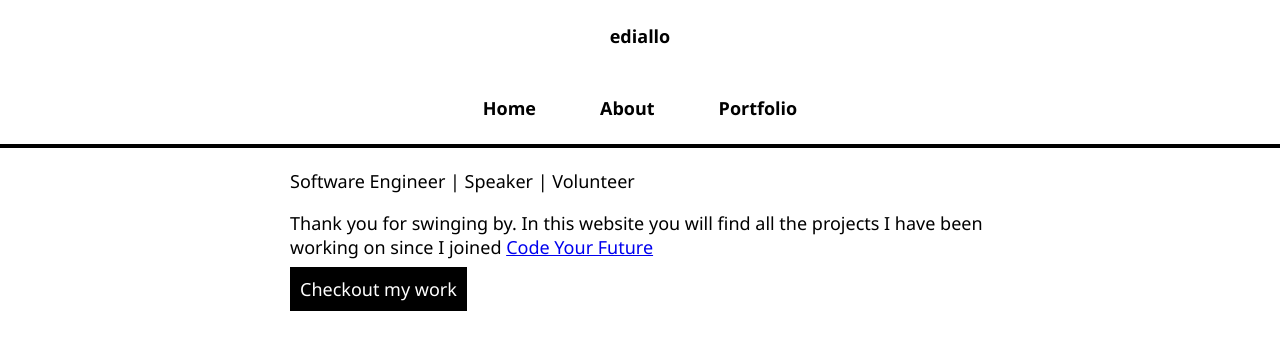
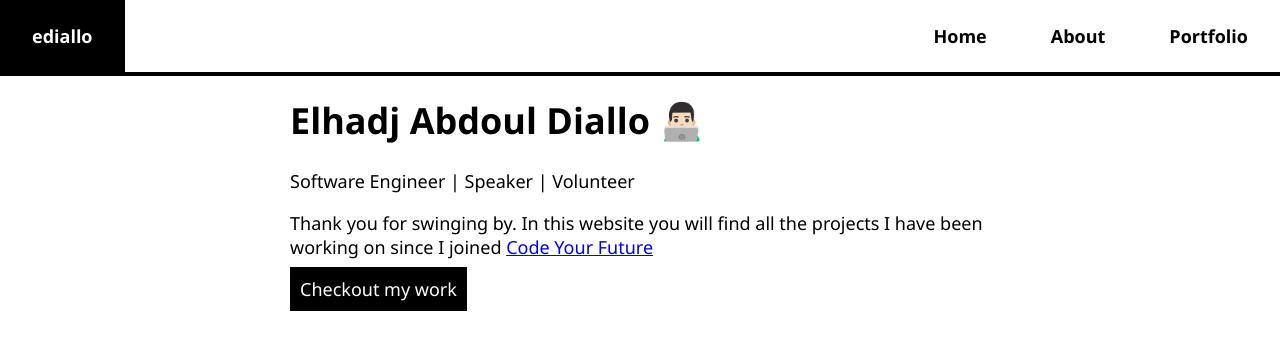
Before and after one commit to eediallo/eediallo.github.io, a React (Create React App) app in the folder my-portfolio/: page / in a window 1280 px wide. Shown: the top 350 px of the page. Built offline with nearby package versions, Linux system fonts and the light colour scheme.

Commit message:
displays nav bar in flex

```diff
--- a/my-portfolio/src/App.css
+++ b/my-portfolio/src/App.css
@@ -1,3 +1,7 @@
+*{
+  box-sizing: border-box;
+}
+
 :root{
   --yellow: #131325;
   --white: #f0f0f0;
@@ -9,13 +13,14 @@
   --columns: 400px 400px
 }
 
-*{
-  box-sizing: border-box;
-}
-
 body {
   font-family: 'Segoe UI', Tahoma, Geneva, Verdana, sans-serif;
   font-size: 18px;
+}
+
+.nav-bar{
+  display: flex;
+  justify-content: space-between;
 }
 
 button {
```
